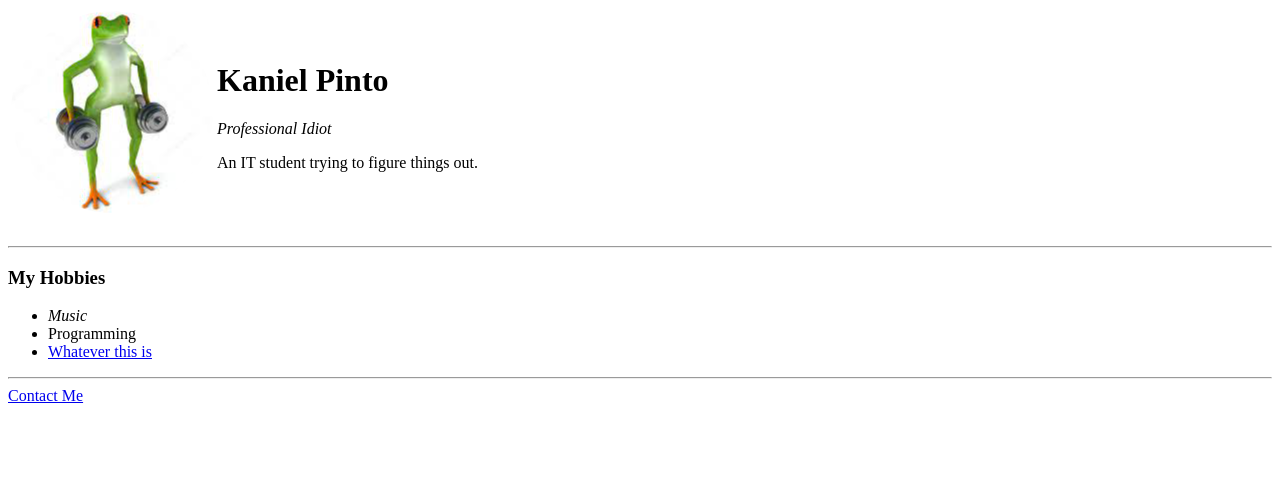
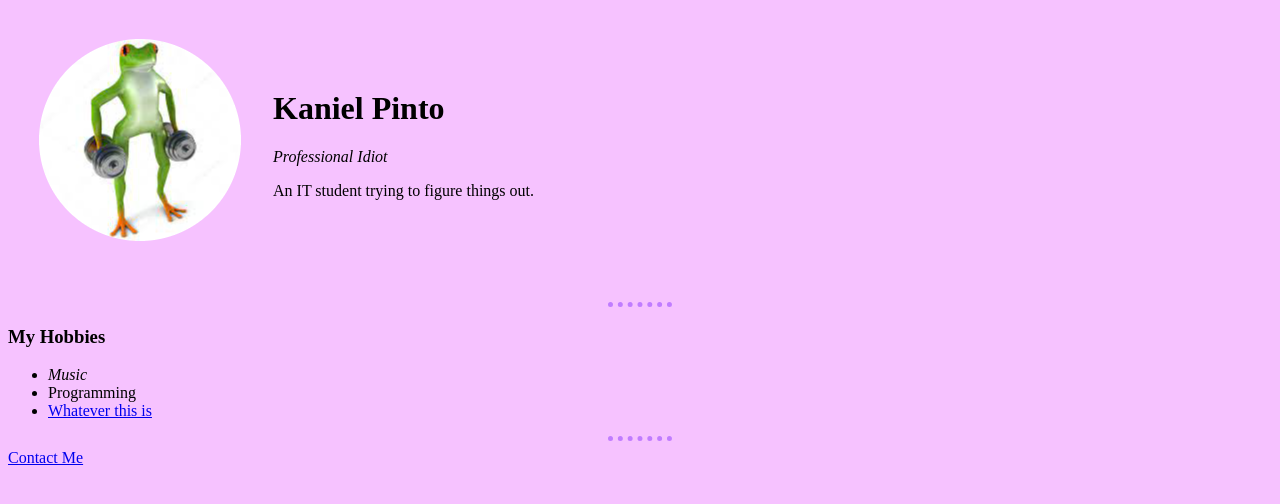
Before and after one commit to KanielPinto/Test-Website, a plain HTML site: page index.html in a window 1280 px wide. Drawn offline with Linux system fonts and the light colour scheme.

Commit message:
applied css

```diff
--- a/index.html
+++ b/index.html
@@ -4,11 +4,12 @@
     <meta charset="UTF-8" />
     <meta http-equiv="X-UA-Compatible" content="IE=edge" />
     <meta name="viewport" content="width=device-width, initial-scale=1.0" />
+    <link rel="stylesheet" href="stylesheets/style1.css">
     <title>Kaniel's Personal Site</title>
   </head>
 
   <body>
-    <table>
+    <table cellspacing="30">
       <tr>
         <td>
           <img
--- /dev/null
+++ b/stylesheets/style1.css
@@ -0,0 +1,13 @@
+/*Stylesheet 1*/
+
+body{
+    background-color: #f6c2ff;
+}
+
+hr{
+    border-style: none;
+    border-top-style: dotted;
+    border-width: 5px;
+    border-color: rgb(192, 125, 255);
+    width: 5%;
+}
```
Also changed, not shown: contactme.html (+7 -0 lines).
